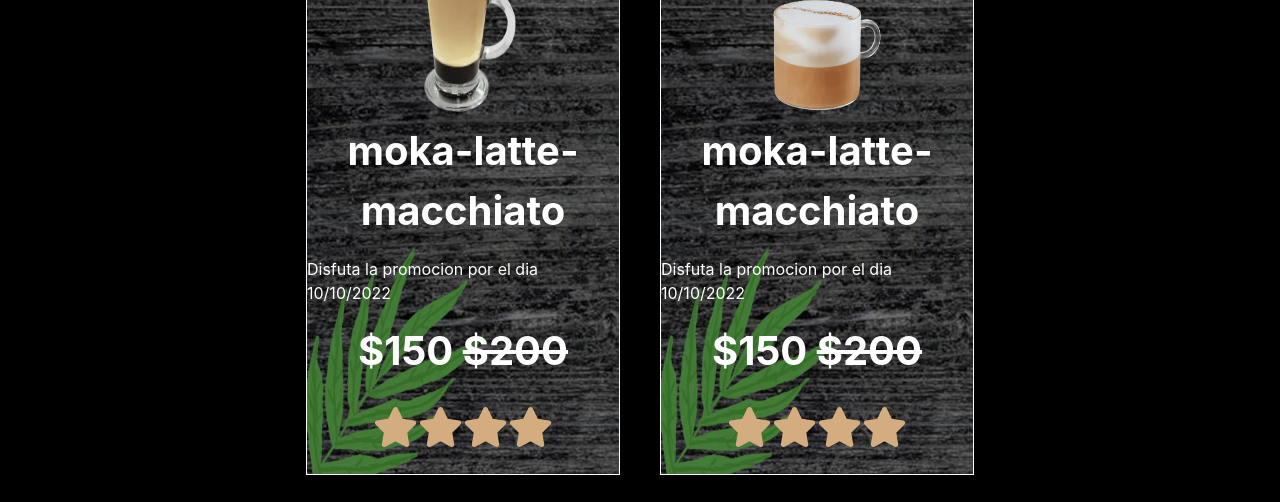
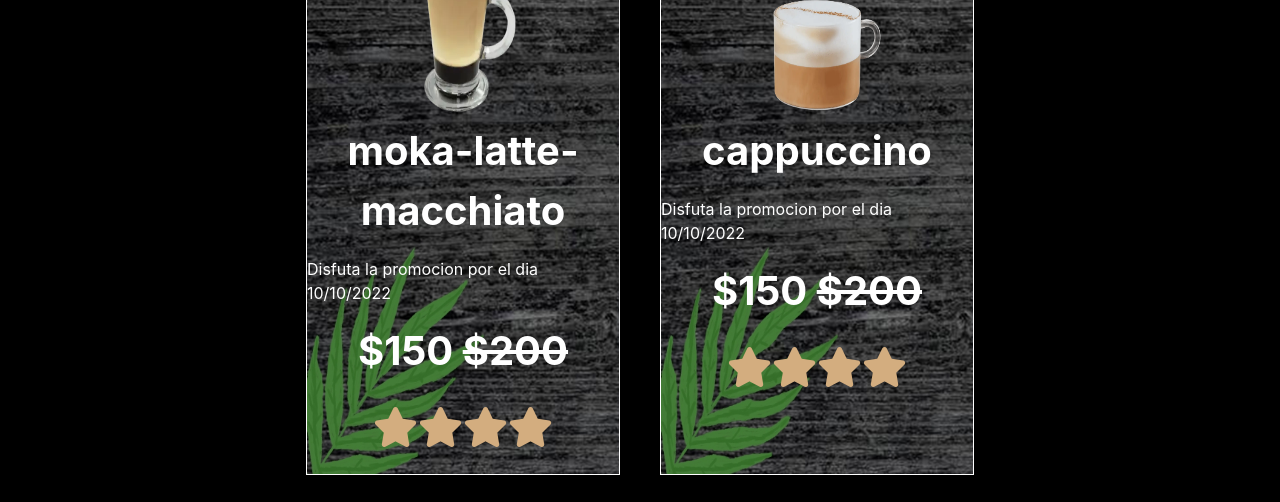
Before and after one commit to jgfpablo/Coffee, a website: page pages/promociones.html in a window 1280 px wide. Shown: the part 880-1382 px from the top of the page. Drawn offline with nearby package versions, Linux system fonts and the light colour scheme.

Commit message:
sass+seo2

```diff
--- a/pages/promociones.html
+++ b/pages/promociones.html
@@ -103,7 +103,7 @@
                 </div>
 
                 <div class="d-flex flex-column align-items-center">
-                    <p class="products-text">moka-latte-macchiato</p>
+                    <p class="products-text">cappuccino</p>
                     <p>Disfuta la promocion por el dia 10/10/2022</p>
                     <p class="products-text">$150 <span class="tachar">$200</span></p>
                     <p class="products-text"><i class="fas fa-star color"></i><i class="fas fa-star color"></i><i class="fas fa-star color"></i><i class="fas fa-star color"></i></p>
```
